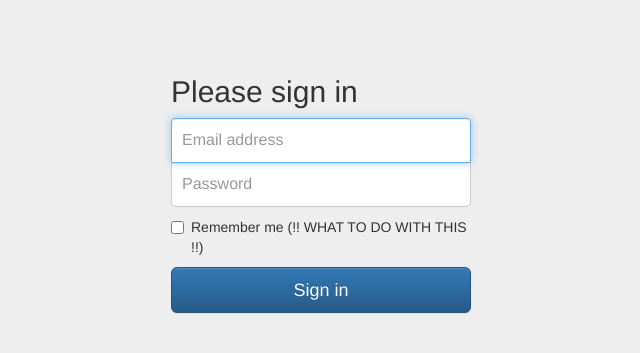
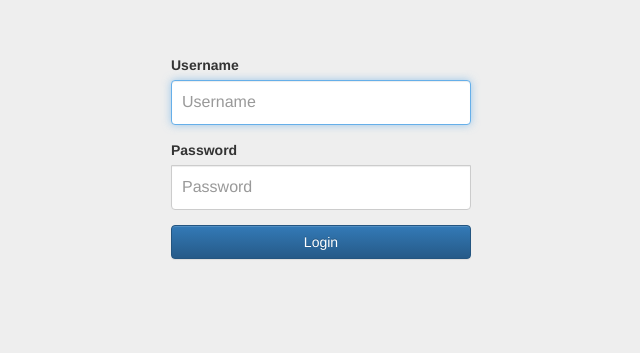
Before and after one commit to se42/shaq-heroku, a Django app: page /accounts/login/ in a window 1280 px wide. Shown: the top 353 px of the page, without its empty margins (319-959 px from the left). Run offline with Django 3.2, Linux system fonts and the light colour scheme; some libraries are stand-ins or nearby versions.

Commit message:
basic login functionality

```diff
--- a/requirements.txt
+++ b/requirements.txt
@@ -1,5 +1,6 @@
 dj-database-url==0.4.0
 Django==1.9.4
+django-bootstrap3==7.0.1
 gunicorn==19.4.5
 psycopg2==2.6.1
 whitenoise==3.0
--- a/shaq/settings.py
+++ b/shaq/settings.py
@@ -38,6 +38,7 @@ CSRF_COOKIE_HTTPONLY = True
 X_FRAME_OPTIONS = 'DENY'
 SECURE_HSTS_SECONDS = 0
 
+LOGIN_REDIRECT_URL = '/'
 
 # Application definition
 
@@ -48,6 +49,7 @@ INSTALLED_APPS = [
     'django.contrib.sessions',
     'django.contrib.messages',
     'django.contrib.staticfiles',
+    'bootstrap3',
 ]
 
 MIDDLEWARE_CLASSES = [
--- a/shaq/static/registration/css/shaq_login.css
+++ b/shaq/static/registration/css/shaq_login.css
@@ -9,13 +9,12 @@ body {
   padding: 15px;
   margin: 0 auto;
 }
+
 .form-signin .form-signin-heading,
 .form-signin .checkbox {
   margin-bottom: 10px;
 }
-.form-signin .checkbox {
-  font-weight: normal;
-}
+
 .form-signin .form-control {
   position: relative;
   height: auto;
@@ -25,16 +24,25 @@ body {
   padding: 10px;
   font-size: 16px;
 }
+
 .form-signin .form-control:focus {
   z-index: 2;
 }
+
 .form-signin input[type="email"] {
   margin-bottom: -1px;
   border-bottom-right-radius: 0;
   border-bottom-left-radius: 0;
 }
+
 .form-signin input[type="password"] {
   margin-bottom: 10px;
   border-top-left-radius: 0;
   border-top-right-radius: 0;
 }
+
+.logout-box {
+  max-width: 350px;
+  padding: 15px;
+  margin: 0 auto;
+}
--- a/shaq/urls.py
+++ b/shaq/urls.py
@@ -15,10 +15,12 @@ Including another URLconf
 """
 from django.conf.urls import include, url
 from django.contrib import admin
-from django.contrib.auth.decorators import login_required
+# from django.contrib.auth.decorators import login_required
 from django.shortcuts import render
 
-@login_required
+from .utils import active_and_login_required
+
+@active_and_login_required
 def home_uri(request):
 	return render(request, 'shaq/shaq_home.html')
 
--- a/templates/registration/login.html
+++ b/templates/registration/login.html
@@ -20,6 +20,7 @@
 
 		<!-- Custom styles for this template -->
 		<link href="{% static 'registration/css/shaq_login.css' %}" rel="stylesheet">
+		{% load bootstrap3 %}
 
 		<!-- HTML5 shim and Respond.js for IE8 support of HTML5 elements and media queries -->
 		<!--[if lt IE 9]>
@@ -30,23 +31,13 @@
 
 	<body>
 
-		<div class="container">
-
-			<form class="form-signin">
-				<h2 class="form-signin-heading">Please sign in</h2>
-				<label for="inputEmail" class="sr-only">Email address</label>
-				<input type="email" id="inputEmail" class="form-control" placeholder="Email address" required autofocus>
-				<label for="inputPassword" class="sr-only">Password</label>
-				<input type="password" id="inputPassword" class="form-control" placeholder="Password" required>
-				<div class="checkbox">
-					<label>
-						<input type="checkbox" value="remember-me"> Remember me (!! WHAT TO DO WITH THIS !!)
-					</label>
-				</div>
-				<button class="btn btn-lg btn-primary btn-block" type="submit">Sign in</button>
-			</form>
-
-		</div> <!-- /container -->
+		<form action="{% url 'login' %}" method="post" class="form form-signin">
+			{% csrf_token %}
+			{% bootstrap_form form %}
+			{% buttons %}
+				<button type="submit" class="btn btn-primary btn-block">Login</button>
+			{% endbuttons %}
+		</form>
 
 
 		<!-- Latest compiled and minified JavaScript -->
```
Also changed, not shown: shaq/utils.py (added, +7 -0 lines), templates/registration/logged_out.html (+43 -0 lines).
